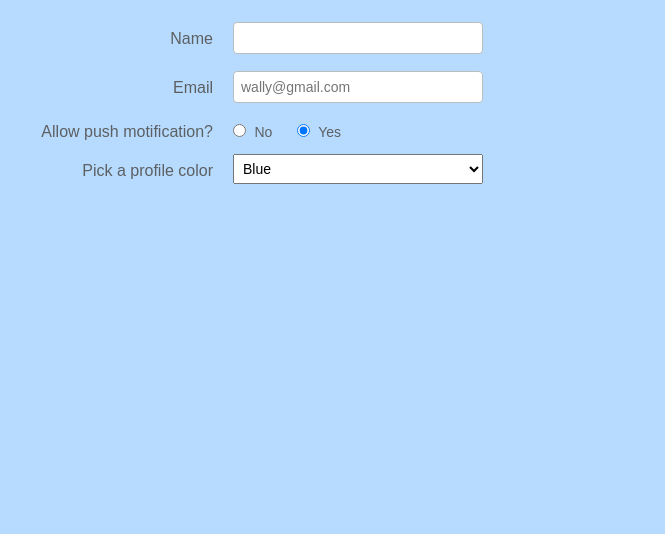
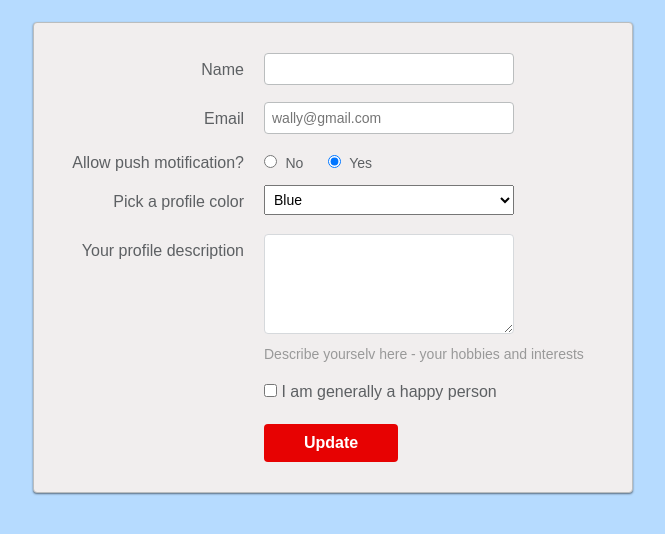
Before and after one commit to PetyaFerreiraDeveloper/forms, a plain HTML site: page index.html in a window 1280 px wide. Shown: the part 162-696 px from the top of the page, without its empty margins (307-972 px from the left). Drawn offline with Linux system fonts and the light colour scheme.

Commit message:
finish building the form

```diff
--- a/index.html
+++ b/index.html
@@ -39,6 +39,29 @@
                 <option value="yellow">Yellow</option>
             </select>
         </div>
+
+        <!-- Adding our textarea -->
+
+        <div class="form-row">
+            <label for="description">Your profile description</label>
+            <textarea name="description" id="description"></textarea>
+            <div class="description">Describe yourselv here - your hobbies and interests</div>
+        </div>
+
+        <!-- Adding a checkbox -->
+
+        <div class="form-row">
+            <label for="ishappy" class="checkbox-label">
+                <input type="checkbox" name="ishappy" id="ishappy" value="happy">
+                <span>I am generally a happy person</span>
+            </label>
+        </div>
+
+        <!-- Adding a submit button -->
+
+        <div class="form-row">
+            <button>Update</button>
+        </div>
     </form>
 </body>
 </html>
--- a/style.css
+++ b/style.css
@@ -39,6 +39,15 @@ body {
     border-radius: var(--border-radius);
     box-shadow: 0px 1px 2px rgba(0, 0, 0, 0.5);
     margin: 25px 0;
+    padding: var(--main-padding);
+}
+
+/* ******** FORM STYLING ******** */
+.profile-form {
+    background-color: rgb(241, 238, 238);
+    border: var(--border);
+    border-radius: var(--border-radius);
+    box-shadow: 0px 1px 2px rgba(0, 0, 0, 0.5);
     padding: var(--main-padding);
 }
 
@@ -102,3 +111,49 @@ body {
     font-size: 14px;
     width: var(--widget-width);
 }
+
+/* ******** TEXTAREA STYLING ******** */
+
+.form-row textarea {
+    font-family: "Helvetica", "Arial", sans-serif;
+    font-size: 14px;
+    border: 1px solid #d6d9dc;
+    border-radius: var(--border-radius);
+    min-height: 100px;
+    width: var(--widget-width);
+    margin-bottom: var(--margin-bottom);
+    padding: 10px;
+
+}
+
+.form-row .description {
+    font-size: 14px;
+    color: #999999;
+    margin-bottom: var(--margin-bottom);
+    margin-left: var(--label-width);
+}
+
+/* ******** TEXTAREA STYLING ******** */
+
+.form-row .checkbox-label {
+    margin-left: var(--label-width);
+    width: auto;
+}
+
+/* ******** BUTTON STYLING ******** */
+
+.form-row button {
+    font-size: 1em;
+    font-weight: bold;
+    color: white;
+    background-color: rgb(231, 2, 2);
+    padding: 10px 40px;
+    border: none;
+    border-radius: var(--border-radius);
+    margin-left: var(--label-width);
+    cursor: pointer;
+}
+
+.form-row button:hover {
+    background-color: rgb(255, 30, 30);
+}
```
